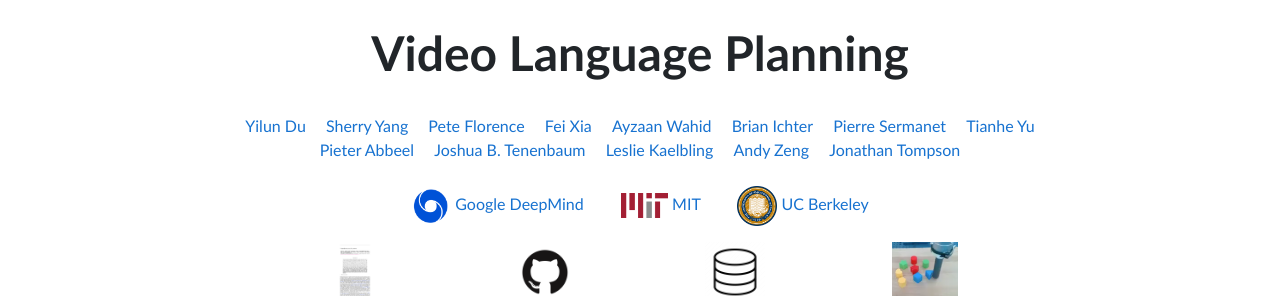
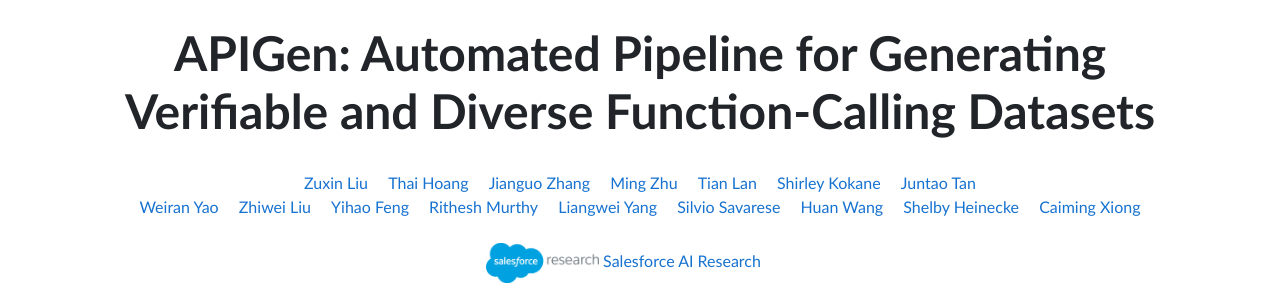
Before and after one commit to apigen-pipeline/apigen-pipeline.github.io, a plain HTML site: page index.html in a window 1280 px wide. Shown: the top 296 px of the page. Drawn offline with nearby package versions, Linux system fonts and the light colour scheme; some packages are replaced by stand-ins of ours; a script that the page names is missing.

```diff
--- a/index.html
+++ b/index.html
@@ -5,7 +5,7 @@
     <meta charset="UTF-8">
     <meta http-equiv="x-ua-compatible" content="ie=edge">
 
-    <title>APIGen: Automated Pipeline for Generating Verifiable and Diverse Function-Calling Datasets</title>
+    <title>APIGen Pipeline</title>
 
     <meta name="description" content="APIGen">
     <meta name="viewport" content="width=device-width, initial-scale=1">
@@ -68,7 +68,7 @@
     <div class="container" id="main">
         <div class="row mt-4">
             <h2 class="col-md-12 text-center">
-                <b><font size="+6">Video Language Planning</font></b></br>
+                <b><font size="+6">APIGen: Automated Pipeline for Generating Verifiable and Diverse Function-Calling Datasets</font></b></br>
             </h2>
         </div>
 
@@ -76,32 +76,28 @@
             <div class="col-md-12 text-center">
                 <ul class="list-inline">
                 <br>
-                <li><a href="https://yilundu.github.io/">Yilun Du</a></li>
-                <li><a href="https://sherryy.github.io/">Sherry Yang</a></li>
-                <li><a href="https://www.peteflorence.com/">Pete Florence</a></li>
-                <li><a href="https://fxia22.github.io/">Fei Xia</a></li>
-                <li><a href="https://ayzaan.com/">Ayzaan Wahid</a></li>
-                <li><a href="https://brianichter.com/">Brian Ichter</a></li>
-                <li><a href="https://sermanet.github.io/">Pierre Sermanet</a></li>
-                <li><a href="https://cs.stanford.edu/~tianheyu/">Tianhe Yu</a></li> <br>
-                <li><a href="http://people.eecs.berkeley.edu/~pabbeel/">Pieter Abbeel</a></li>
-                <li><a href="http://cocosci.mit.edu/josh">Joshua B. Tenenbaum</a></li>
-                <li><a href="https://people.csail.mit.edu/lpk/">Leslie Kaelbling</a></li>
-                <li><a href="https://andyzeng.github.io/">Andy Zeng</a></li>
-                <li><a href="https://jonathantompson.github.io/">Jonathan Tompson</a></li>
+                <li><a href="https://zuxin.me/">Zuxin Liu</a></li>
+                <li><a href="https://www.linkedin.com/in/quocthai9120/">Thai Hoang</a></li>
+                <li><a href="https://jianguoz.github.io/">Jianguo Zhang</a></li>
+                <li><a href="https://people.cs.vt.edu/mingzhu/">Ming Zhu</a></li>
+                <li><a href="https://www.linkedin.com/in/tian-lan-770b4b165/">Tian Lan</a></li>
+                <li><a href="https://github.com/Shirley-Kokane/">Shirley Kokane</a></li>
+                <li><a href="https://www.juntaotan.com/">Juntao Tan</a></li> <br>
+                <li><a href="https://weirayao.github.io/">Weiran Yao</a></li>
+                <li><a href="https://sites.google.com/view/zhiwei-jim">Zhiwei Liu</a></li>
+                <li><a href="https://www.linkedin.com/in/yihao-feng-647985269/">Yihao Feng</a></li>
+                <li><a href="https://www.linkedin.com/in/rithesh-r-n/?originalSubdomain=ca">Rithesh Murthy</a></li>
+                <li><a href="https://yangliangwei.github.io/">Liangwei Yang</a></li>
+                <li><a href="https://www.linkedin.com/in/silvio-savarese-97b76114/">Silvio Savarese</a></li>
+                <li><a href="https://huan-december.github.io/">Huan Wang</a></li>
+                <li><a href="https://www.shelbyh.ai/">Shelby Heinecke</a></li>
+                <li><a href="http://cmxiong.com/">Caiming Xiong</a></li>
+
                 <br>
                 <br>
-                    <a href="https://www.deepmind.com/">
-                        <image src="img/dm_logo.png" height="40px">
-                        Google DeepMind &nbsp;&nbsp;&nbsp;&nbsp;&nbsp;&nbsp;&nbsp;
-                    </a>
-                    <a href="https://www.mit.edu/">
-                        <image src="img/mit.png" height="25px">
-                        MIT &nbsp;&nbsp;&nbsp;&nbsp;&nbsp;&nbsp;&nbsp;
-                    </a>
-                    <a href="https://www.berkeley.edu/">
-                        <image src="img/berkeley.png" height="40px">
-                        UC Berkeley
+                    <a href="https://www.salesforceairesearch.com/">
+                        <image src="img/salesforce-research.png" height="40px">
+                        Salesforce AI Research &nbsp;&nbsp;&nbsp;&nbsp;&nbsp;&nbsp;&nbsp;
                     </a>
                 </ul>
             </div>
```
Also changed, not shown: img/salesforce-research.png (added).
